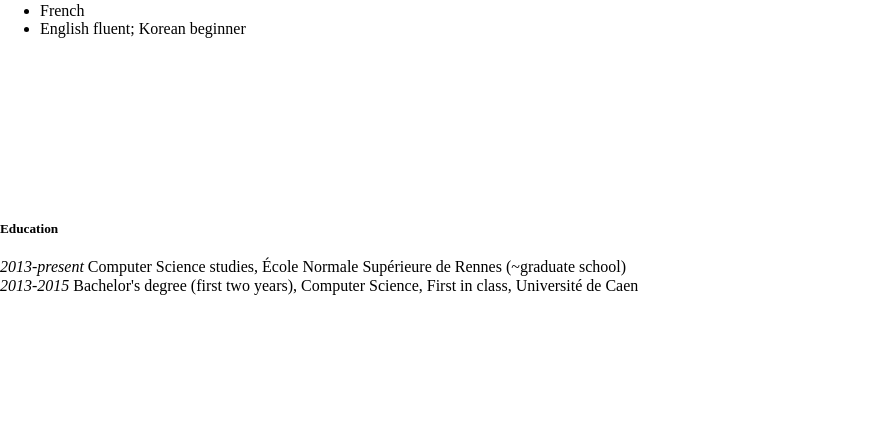
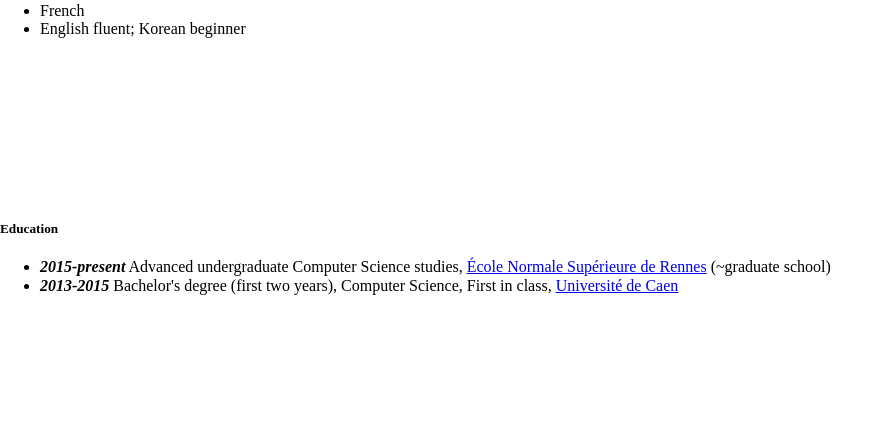
Before and after one commit to sbihel/simonbihel, a Django app: page /resume in a window 1280 px wide. Shown: the part 340-784 px from the top of the page, without its empty margins (0-894 px from the left). Run offline with Django 3.2, Linux system fonts and the light colour scheme; some libraries are stand-ins or nearby versions.

Commit message:
misc content

```diff
--- a/templates/base.html
+++ b/templates/base.html
@@ -71,7 +71,7 @@
                             <img class="link-img" alt="linkedin logo" src="{% static "linkedin.png" %}">
                         </a>
                     </div>
-                    <div><a href="mailto:simon.bihel@ens-rennes.fr">simon.bihel@ens-rennes.fr</a></div>
+                    <div><a href='mailto&#58;&#115;%69mon&#46;&#98;i%68&#37;65&#108;&#64;e&#110;s%2Dr%&#54;&#53;%6E&#110;es&#46;&#102;r'>sim&#111;&#110;&#46;bihe&#108;&#64;&#101;ns-r&#101;nn&#101;s&#46;fr</a></div>
                 </section>
 
                 <section class="container" id="footnote">
--- a/templates/common/index.html
+++ b/templates/common/index.html
@@ -10,7 +10,7 @@
 </header>
 
 <section class="container">
-    Computer Science student at <a href="www.ens-rennes.fr">ENS Rennes</a>.
+    Computer Science student at <a href="http://www.ens-rennes.fr/">ENS Rennes</a>.
 </section>
 
 {% endblock content %}
--- a/templates/common/resume.html
+++ b/templates/common/resume.html
@@ -15,12 +15,12 @@
     </section>
     <section class="container" id="education">
         <h5>Education</h5>
-        <dl>
-            <dt><em>2013-present</em> Computer Science studies, École Normale Supérieure de Rennes (~graduate school)
-            </dt>
-            <dt><em>2013-2015</em> Bachelor's degree (first two years), Computer Science, First in class,
-                Université de Caen</dt>
-        </dl>
+        <ul>
+            <li><strong><em>2015-present</em></strong> Advanced undergraduate Computer Science studies, <a href="http://www.ens-rennes.fr/">École Normale Supérieure de Rennes</a> (~graduate school)
+            </li>
+            <li><strong><em>2013-2015</em></strong> Bachelor's degree (first two years), Computer Science, First in class,
+                <a href="http://www.unicaen.fr/">Université de Caen</a></li>
+        </ul>
     </section>
 
 {% endblock content %}
```
